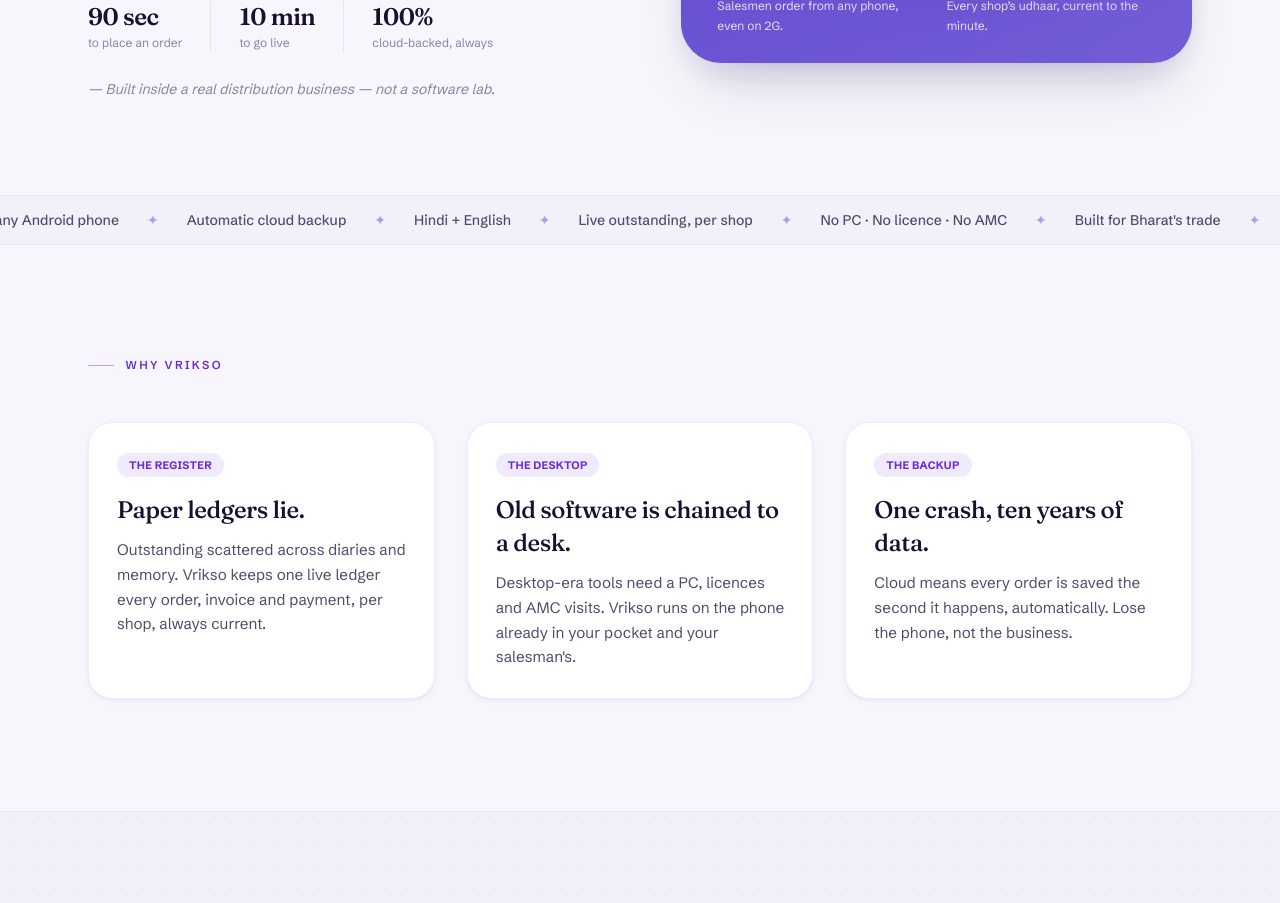
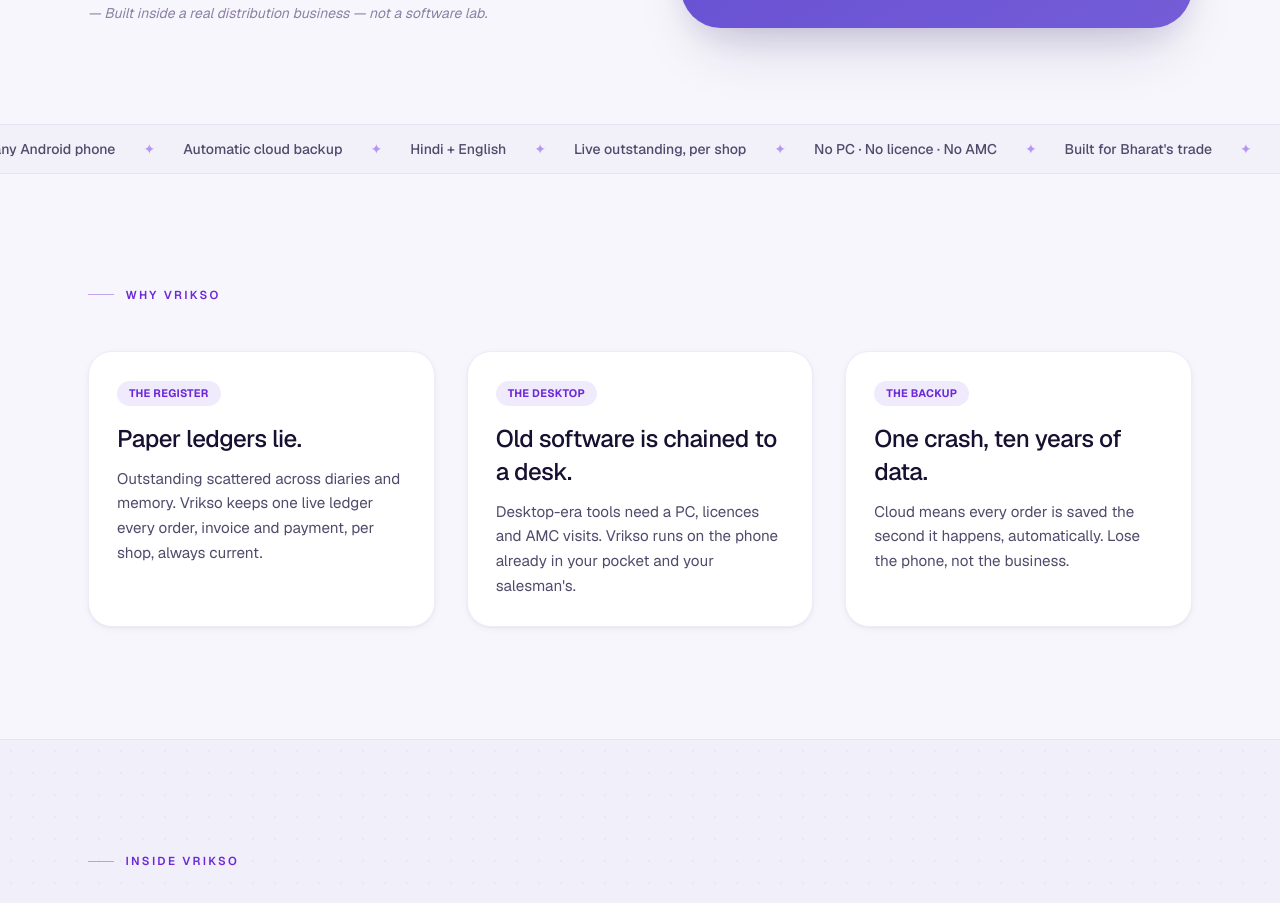
Before and after one commit to ankit644/vrikso-site, a Next.js app: page / in a window 1280 px wide. Shown: the part 880-1783 px from the top of the page. Built offline with nearby package versions, Linux system fonts and the light colour scheme; no server answers.

Commit message:
change font family

```diff
--- a/src/app/globals.css
+++ b/src/app/globals.css
@@ -3,8 +3,8 @@
 /* ══════════════════════════════════════════════════════════════════════
    Vrikso — Soft-lavender SaaS design system
    Cool lavender-white canvas, white floating cards, periwinkle-violet
-   feature bands, pink-magenta CTA pills. Fraunces serif display carries
-   the brand voice; violet mirrors the app.
+   feature bands, pink-magenta CTA pills. Geist (variable) carries both
+   display and body type; violet mirrors the app.
    ══════════════════════════════════════════════════════════════════════ */
 :root {
   --paper:      #F7F6FC; /* cool lavender-white canvas */
@@ -43,8 +43,8 @@
 }
 
 @theme inline {
-  --font-display: var(--font-fraunces), Georgia, serif;
-  --font-body: var(--font-schibsted), ui-sans-serif, sans-serif;
+  --font-display: var(--font-geist), ui-sans-serif, sans-serif;
+  --font-body: var(--font-geist), ui-sans-serif, sans-serif;
 
   --color-paper: var(--paper);
   --color-paper-2: var(--paper-2);
--- a/src/app/layout.tsx
+++ b/src/app/layout.tsx
@@ -1,5 +1,5 @@
 import type { Metadata } from "next";
-import { Fraunces, Schibsted_Grotesk } from "next/font/google";
+import { Geist } from "next/font/google";
 import { GoogleAnalytics } from "@next/third-parties/google";
 import "./globals.css";
 import { SITE } from "@/lib/site";
@@ -7,14 +7,9 @@
 
 const GA_ID = process.env.NEXT_PUBLIC_GA_ID;
 
-const fraunces = Fraunces({
+const geist = Geist({
   subsets: ["latin"],
-  variable: "--font-fraunces",
-  axes: ["opsz"],
-});
-const schibsted = Schibsted_Grotesk({
-  subsets: ["latin"],
-  variable: "--font-schibsted",
+  variable: "--font-geist",
 });
 
 export const metadata: Metadata = {
@@ -38,7 +33,7 @@
   return (
     <html
       lang="en"
-      className={`${fraunces.variable} ${schibsted.variable} antialiased`}
+      className={`${geist.variable} antialiased`}
     >
       {/* suppressHydrationWarning: browser extensions (e.g. ColorZilla's
           cz-shortcut-listen) inject attributes into <body> before React
```
